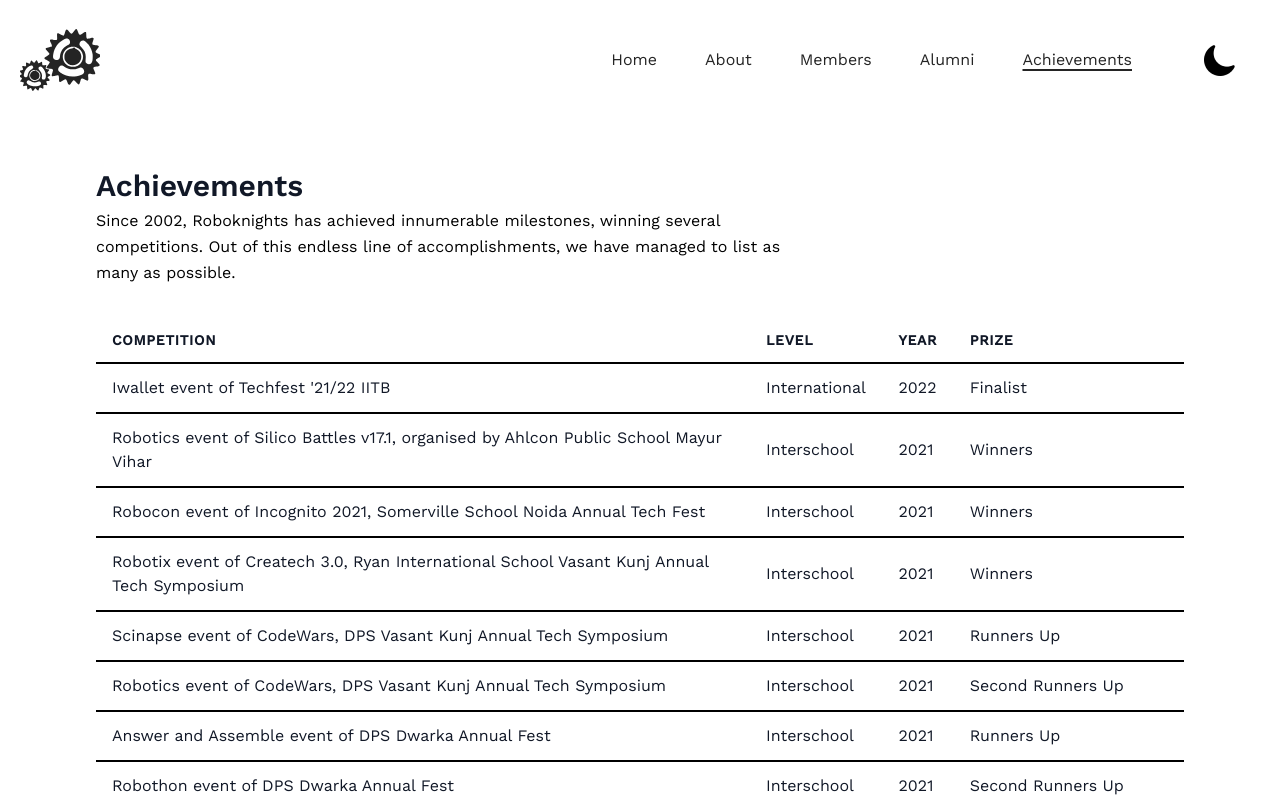
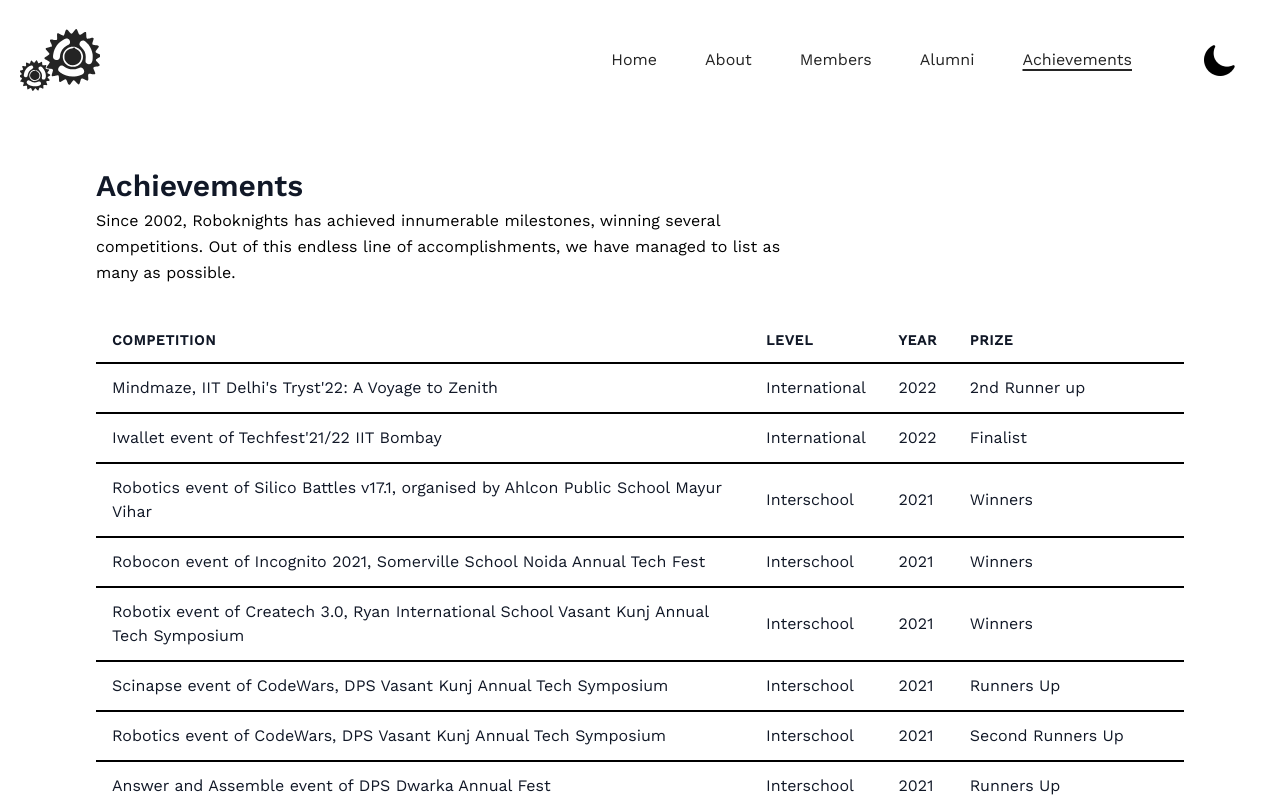
Before and after one commit to RoboKnights-Clan/RoboKnights-Clan.github.io, a Next.js app: page /achievements in a window 1280 px wide. Shown: the top 800 px of the page. Built offline with nearby package versions, Linux system fonts and the light colour scheme.

Commit message:
achievement added

```diff
--- a/data/achievements.ts
+++ b/data/achievements.ts
@@ -1,6 +1,12 @@
 export const achievements = [
   {
-    competition: "Iwallet event of Techfest '21/22 IITB",
+    competition: " Mindmaze, IIT Delhi's Tryst'22: A Voyage to Zenith",
+    level: "International",
+    year: "2022",
+    prize: "2nd Runner up",
+  },
+  {
+    competition: "Iwallet event of Techfest'21/22 IIT Bombay",
     level: "International",
     year: "2022",
     prize: "Finalist",
@@ -13,8 +19,7 @@ export const achievements = [
     prize: "Winners",
   },
   {
-    competition:
-      "Robocon event of Incognito 2021, Somerville School Noida Annual Tech Fest",
+    competition:"Robocon event of Incognito 2021, Somerville School Noida Annual Tech Fest",
     level: "Interschool",
     year: "2021",
     prize: "Winners",
```
